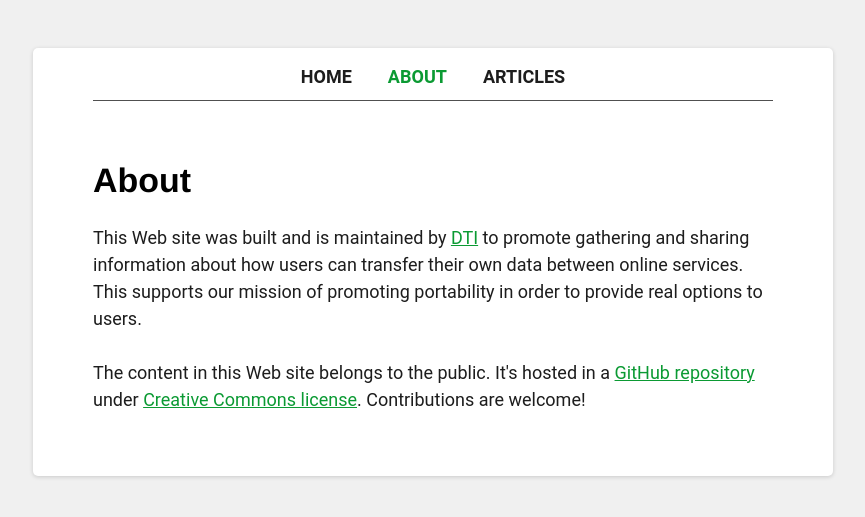
After one commit to dtinit/portmap, a Django app: page /about in a window 1280 px wide. The commit adds this page. Shown: the top 517 px of the page, without its empty margins (207-1072 px from the left). Run offline with Django 4.2, Linux system fonts and the light colour scheme.

Commit message:
Add about page and top nav

```diff
--- a/portmap/core/views.py
+++ b/portmap/core/views.py
@@ -41,6 +41,9 @@ def _get_index_context():
                'use_case_form': feedback_form,
                'datatypes': query_structure.keys(),
                'datatype_help': datatype_help_cleaned}
+
+def about(request):
+    return TemplateResponse(request, "core/about.html")
 
 @login_required
 def user_settings(request):
--- a/portmap/urls.py
+++ b/portmap/urls.py
@@ -20,6 +20,7 @@ urlpatterns = [
     path("articles/<article_name>/", views.display_article, name="display_article"),
     path("find_articles", views.find_articles, name="find_articles"),
     # core
+    path("about", views.about, name="about"),
     path("", views.index, name="index"),
 ]
 
--- a/static/css/base.css
+++ b/static/css/base.css
@@ -413,7 +413,7 @@ thead tr {
   margin-bottom: 40px;
   padding-right: clamp(10px, 5%, 60px);
   padding-left: clamp(10px, 5%, 60px);
-  padding-top: clamp(10px, 5%, 60px);
+  padding-top: 15px;
   padding-bottom: 2rem;
   background-color: white;
   border-radius: var(--border-radius);
@@ -551,6 +551,27 @@ div#datatype_radio_grid {
   display: block;
 }
 
+.nav-bar {
+  display: flex;
+  justify-content: center;
+  gap: 2rem;
+  margin-bottom: 3rem;
+  padding-bottom: 10px;
+  border-bottom: 1px solid var(--dark-gray);
+}
+
+.nav-bar a {
+  text-decoration: none;
+  text-transform: uppercase;
+  font-weight: 600;
+  color: inherit;
+}
+
+.nav-bar a:hover,
+.nav-bar a.active {
+  color: var(--color-link);
+}
+
 /* mobile styles */
 @media (max-width: 600px) {
   .radiogrid-container,
--- /dev/null
+++ b/templates/core/about.html
@@ -0,0 +1,13 @@
+{% extends '_base.html' %}
+{% load static %}
+{% load i18n %}
+{% block full_title %}{{ PROJECT_NAME }}{% endblock full_title %}
+{% block content %}
+<section class="page page--wide">
+    {% include "includes/nav-bar.html" with route="about" %}
+    {% include "includes/messages.html" %}
+    <h1>About</h1>
+    <p>This Web site was built and is maintained by <a href="https://dtinit.org">DTI</a> to promote gathering and sharing information about how users can transfer their own data between online services. This supports our mission of promoting portability in order to provide real options to users.</p>
+    <p>The content in this Web site belongs to the public. It's hosted in a <a href="https://github.com/dtinit/portability-articles">GitHub repository</a> under <a href="http://creativecommons.org/publicdomain/zero/1.0">Creative Commons license</a>. Contributions are welcome!</p>
+</section>
+{% endblock content %}
--- a/templates/core/article.html
+++ b/templates/core/article.html
@@ -7,6 +7,7 @@
 {% block full_title %}{{ article.title }}{% endblock full_title %}
 {% block content %}
 <section class="page page--wide">
+    {% include "includes/nav-bar.html" %}
     {% include "includes/messages.html" %}
 
     {{ article_body_html }}
--- a/templates/core/article_list.html
+++ b/templates/core/article_list.html
@@ -4,6 +4,7 @@
 {% block full_title %}{{ PROJECT_NAME }}{% endblock full_title %}
 {% block content %}
 <section class="page page--wide">
+    {% include "includes/nav-bar.html" with route="articles" %}
     {% include "includes/messages.html" %}
     <table>
    <tr>
--- a/templates/core/index.html
+++ b/templates/core/index.html
@@ -8,6 +8,7 @@
 {% block content %}
 
 <section class="page page--wide">
+    {% include "includes/nav-bar.html" with route="home" %}
     {% include "includes/messages.html" %}
     <header><img style="float:left;max-width:300px;padding-right:20px;" src="https://dtinit.org/images/blog/Firefly-Train-Schedule.jpg"/>
     <h1>
--- a/templates/core/thankyou.html
+++ b/templates/core/thankyou.html
@@ -7,6 +7,7 @@
 
 {% block content %}
 <section class="page page--wide">
+    {% include "includes/nav-bar.html" %}
 <h1>Thank you!</h1>
 
 <p>    <i data-lucide="heart" color="#e64e33"></i>
--- /dev/null
+++ b/templates/includes/nav-bar.html
@@ -0,0 +1,7 @@
+<nav class="nav-bar">
+    <a href="/" class="{% if route == 'home' %}active{%endif%}">Home</a>
+    <a href="/about" class="{% if route == 'about' %}active{%endif%}">About</a>
+    <a href="/find_articles" class="{% if route == 'articles' %}active{%endif%}"
+        >Articles</a
+    >
+</nav>
```
